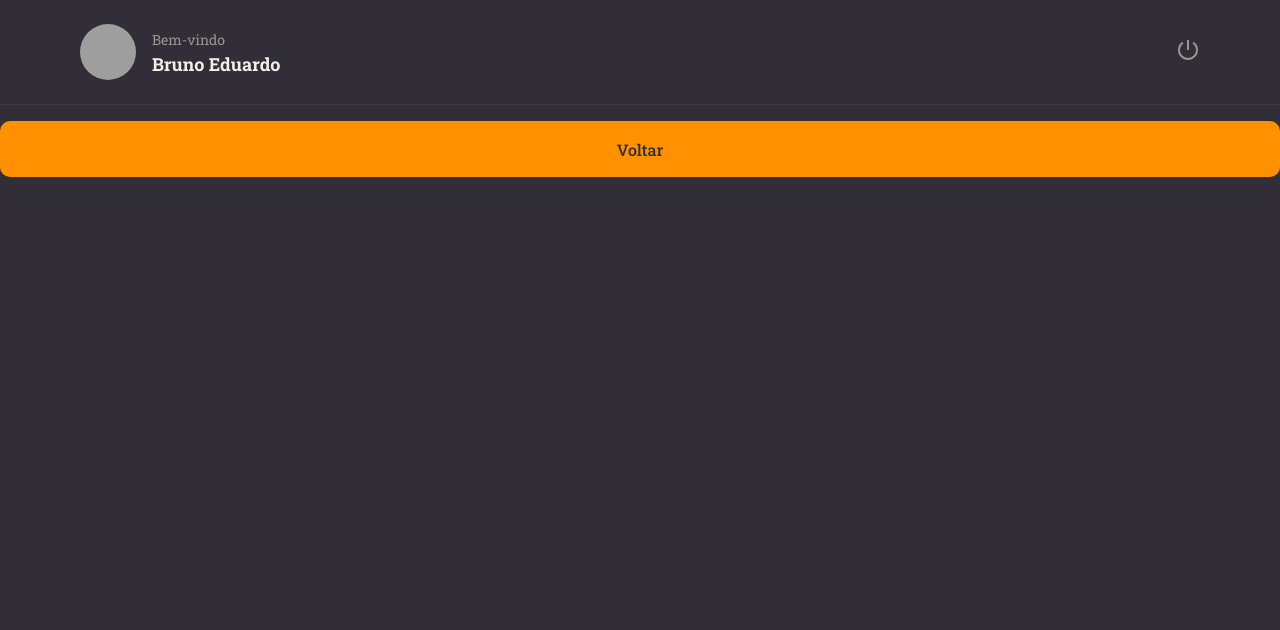
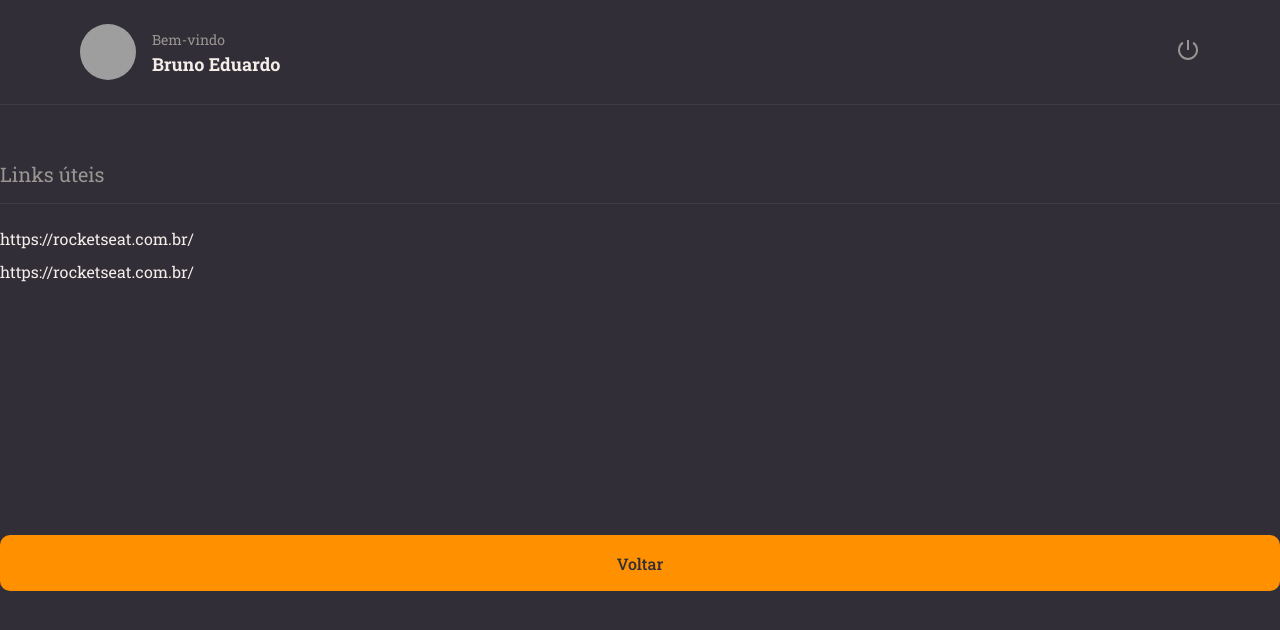
Before and after one commit to Bruno3dua/rocketnotes, a React (Vite) app: page / in a window 1280 px wide. Shown: the top 630 px of the page. Built offline with nearby package versions, Linux system fonts and the light colour scheme; grey boxes are pictures that could not be loaded.

Commit message:
create Button and Head component

```diff
--- a/src/components/Button/index.jsx
+++ b/src/components/Button/index.jsx
@@ -1,4 +1,4 @@
-import { Container } from "./style";
+import { Container } from "./styles";
 
 export function Button({ title, loading = false }) {
 
--- a/src/components/Header/index.jsx
+++ b/src/components/Header/index.jsx
@@ -1,5 +1,5 @@
 import { RiShutDownLine } from 'react-icons/ri'
-import { Container, Profile, Logout }  from "./style";
+import { Container, Profile, Logout }  from "./styles";
 
 export function Header() {
     return (
--- /dev/null
+++ b/src/components/Section/index.jsx
@@ -0,0 +1,10 @@
+import { Container } from "./styles";
+
+export function Section ({ title, children }) {
+    return (
+        <Container>
+            <h2>{title}</h2>
+            {children}
+        </Container>
+    )
+}
--- /dev/null
+++ b/src/components/Section/styles.js
@@ -0,0 +1,15 @@
+import styled from "styled-components";
+
+export const Container = styled.section`
+    margin: 5.6rem 0 2.8rem;
+
+    > h2 {
+        border-bottom: 1px solid ${({ theme }) => theme.COLORS.BACKGROUND_700};
+        padding-bottom: 1.6rem;
+        margin-bottom: 2.4rem;
+
+        color: ${({ theme }) => theme.COLORS.GRAY_100};
+        font-size: 2rem;
+        font-weight: 400;
+    }
+`
--- a/src/pages/Details/index.jsx
+++ b/src/pages/Details/index.jsx
@@ -1,12 +1,24 @@
-import { Container } from "./style.js"
+import { Container, Links } from "./styles.js"
 import { Button } from "../../components/Button"
-import { Header } from "../../components/Header/index.jsx"
+import { Header } from "../../components/Header"
+import { Section } from "../../components/Section"
 
 export function Details() {
 
   return (
     <Container>
       <Header />
+
+      <Section title="Links úteis">
+        <Links>
+          <li>
+            <a href="#">https://rocketseat.com.br/</a>
+          </li>
+          <li>
+            <a href="#">https://rocketseat.com.br/</a>
+          </li>
+        </Links>
+      </Section>
       <Button title="Voltar" />
     </Container>
   )
--- a/src/pages/Details/style.js
+++ b/src/pages/Details/styles.js
@@ -11,3 +11,15 @@
     "content";
 
 `
+
+export const Links = styled.ul`
+    > li {
+        margin-top: 1.2rem;
+
+        a {
+            color: ${({ theme }) => theme.COLORS.WHITE};
+        }
+
+    }
+
+`
```
Also changed, not shown: src/components/Button/styles.js (renamed from src/components/Button/style.js), src/components/Header/styles.js (renamed from src/components/Header/style.js).
